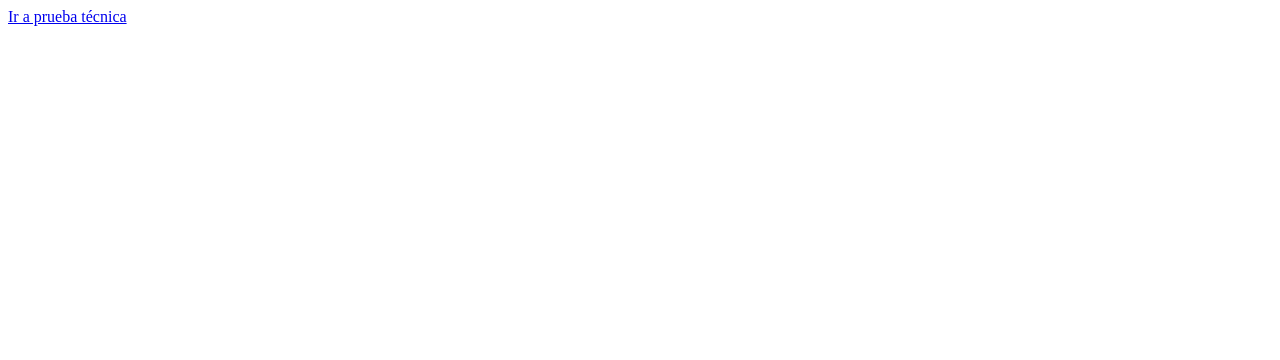
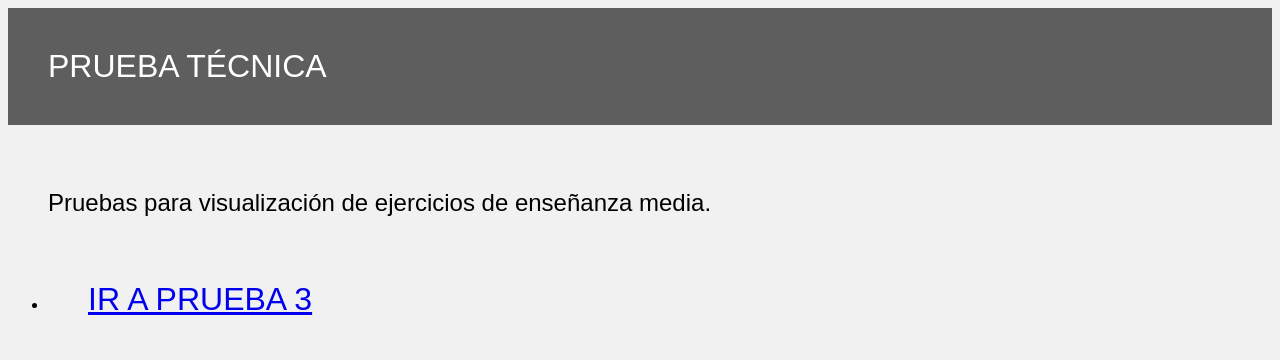
Before and after one commit to Zotapianola/pruebatecnica, a plain HTML site: page index.html in a window 1280 px wide. Drawn offline with Linux system fonts and the light colour scheme.

Commit message:
index funcional

```diff
--- a/index.html
+++ b/index.html
@@ -4,9 +4,14 @@
     <meta charset="UTF-8">
     <meta name="viewport" content="width=device-width, initial-scale=1.0">
     <title>Prueba técnica</title>
-    <a href="./Eje-1/OA-1/IE-1/050101010100001/050101010100001_1849_f8472.html">Ir a prueba técnica</a>
 </head>
-<body>
-
+<body style="background-color: rgb(241, 241, 241); font-family: Arial, Helvetica, sans-serif;">
+    <nav style="display: block; background-color: rgb(95, 94, 94); color: white; text-align: start; padding: 40px; font-size:xx-large; ">PRUEBA TÉCNICA</nav>
+    <p style="display: block; height: 100%; text-align: start; padding: 40px; font-size:x-large; ">Pruebas para visualización de ejercicios de enseñanza media.</p>
+        <ul>
+            <li>
+                <a style="padding: 40px; font-size:xx-large; " href="./Eje-1/OA-1/IE-1/050101010100001/Prueba3.html">IR A PRUEBA 3</a>
+            </li>
+        </ul>
 </body>
 </html>
```
